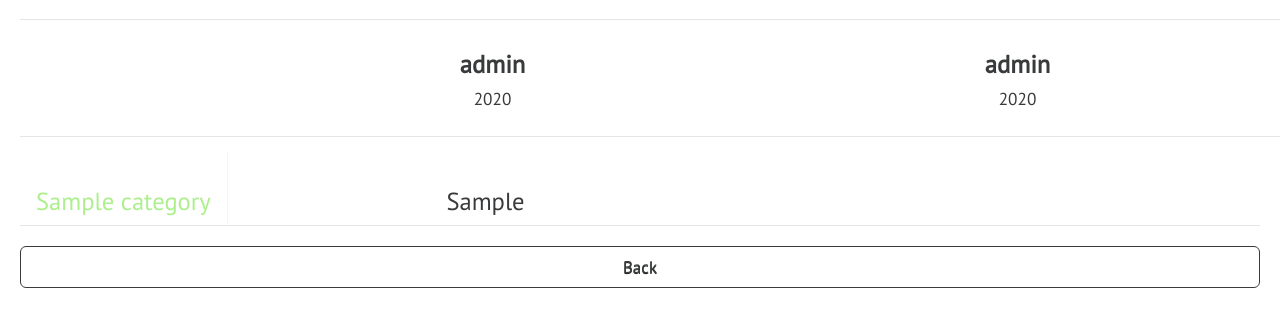
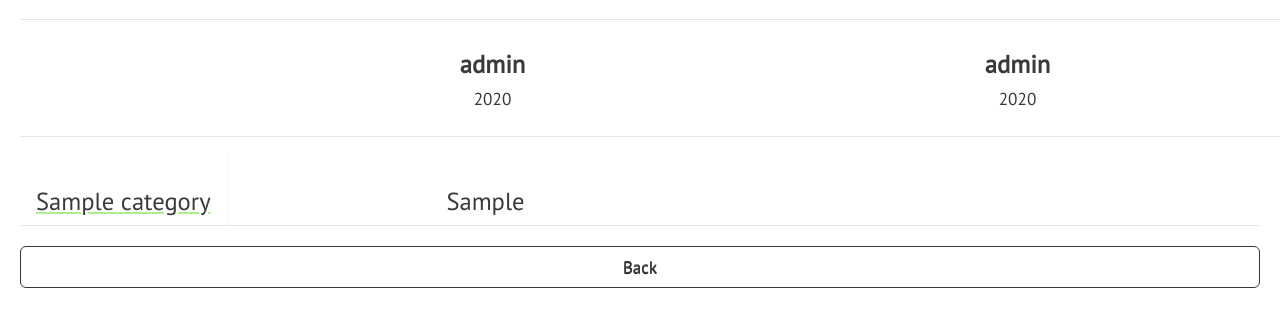
Before and after one commit to bt-sdtaylor/CareerMatrix, a Django app: template CareerMatrix/templates/paths.html in a window 1280 px wide. Shown: the part 198-525 px from the top of the page. Run offline with Django 3.2, Linux system fonts and the light colour scheme; the template is opened without the code that fills it: most values are stand-ins (such as "Sample title", 1, 10 or a date in 2020); some libraries are stand-ins or nearby versions.

Commit message:
adjust colours

```diff
--- a/CareerMatrix/templates/paths.html
+++ b/CareerMatrix/templates/paths.html
@@ -90,7 +90,7 @@
                         {% for category, data in display_data.items %}
                             <div class="row" style="width: 100%; margin: 0px;">
                                 <div class="col-md-2"  style="display: inline-block;">
-                                    <h5 style="text-align: center; padding-top: 20px; color: rgba(104, 226, 48, 0.55);"> {{ category }} </h5>
+                                    <h5 style="text-align: center; padding-top: 20px; -webkit-text-decoration: rgba(104, 226, 48, 0.55) solid underline; text-decoration: rgba(104, 226, 48, 0.55) solid underline; -webkit-text-underline-position: auto; text-underline-position: auto;"> {{ category }} </h5>
                                 </div>
 
                                 {% for cat_part, data_part in data.items %}
```
